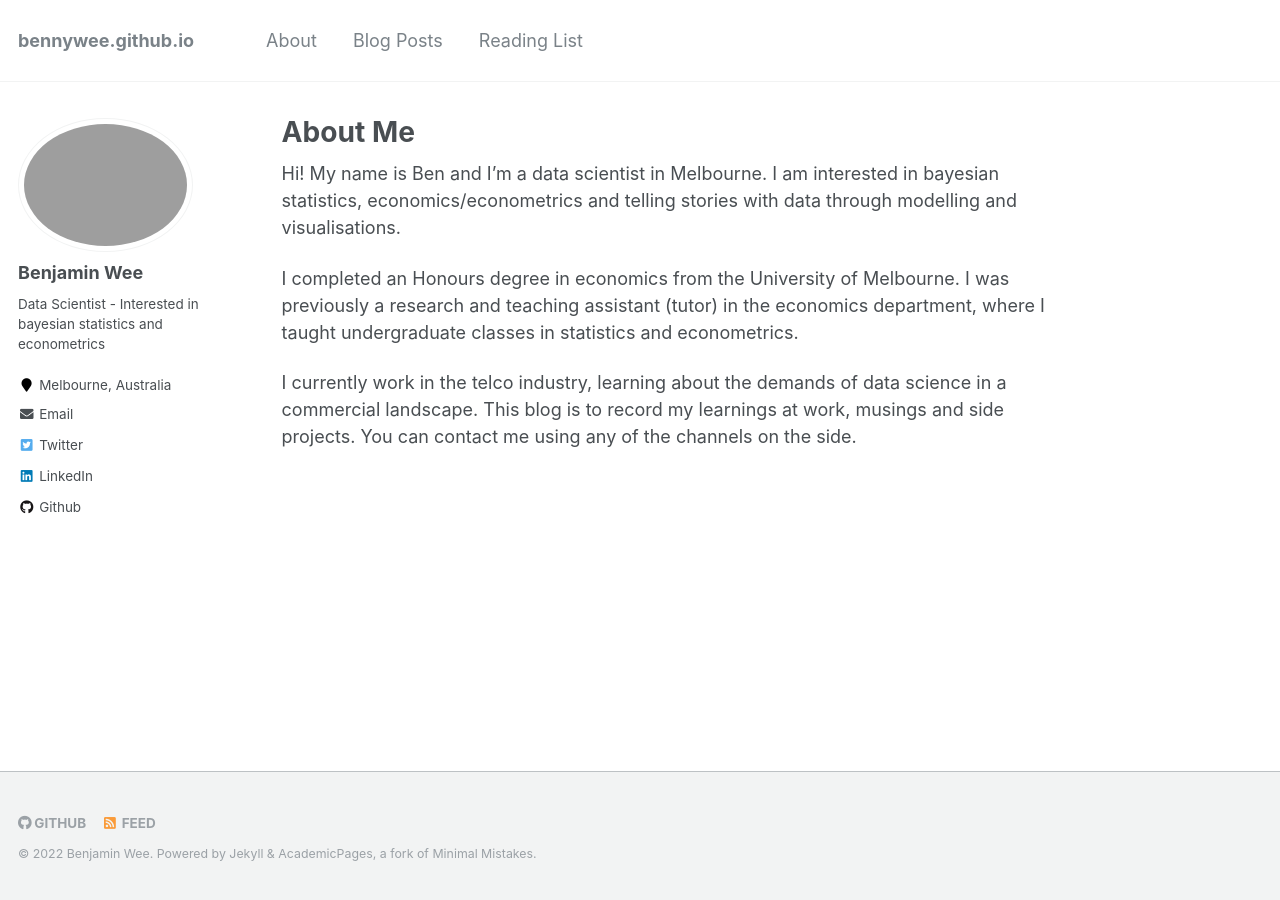
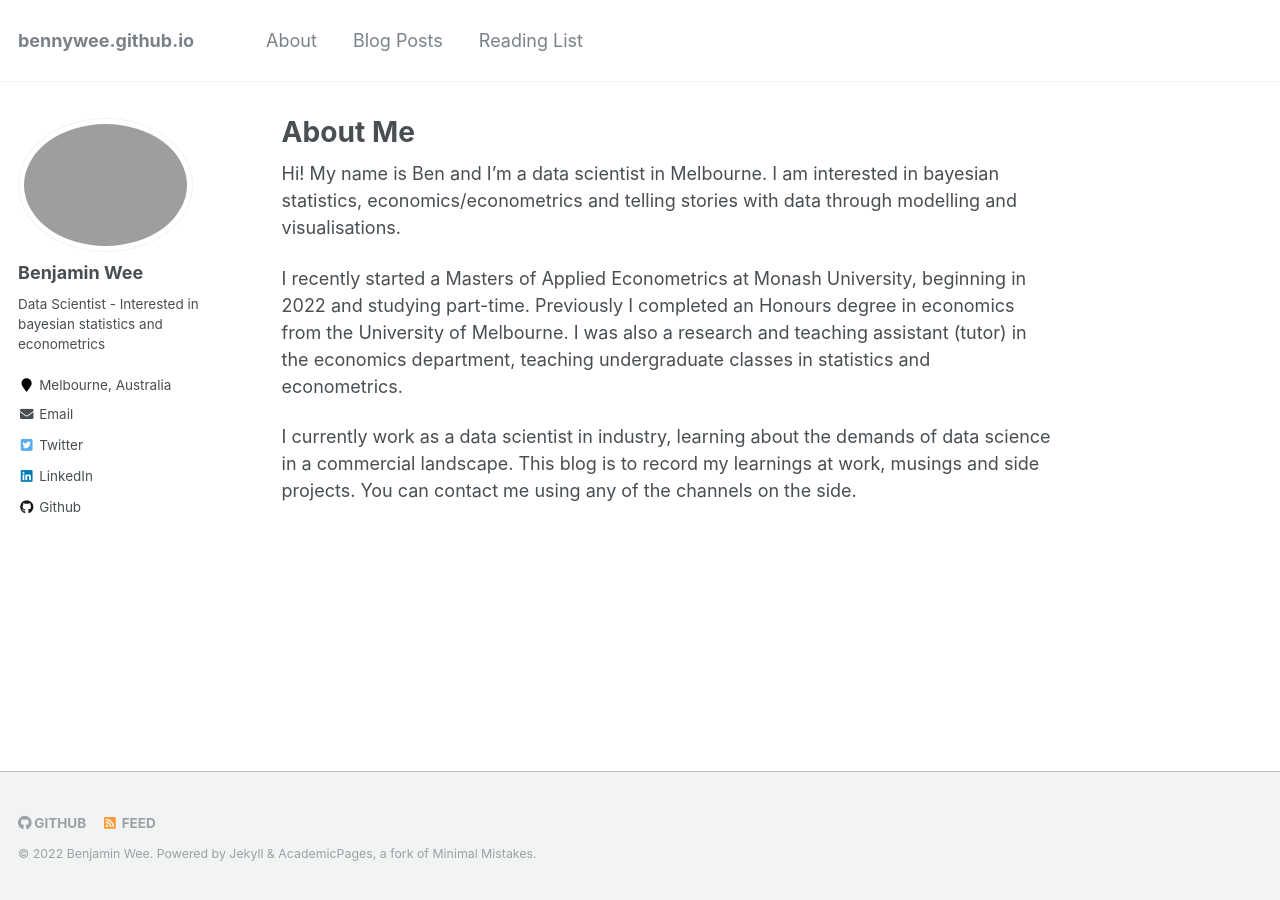
Before and after one commit to bennywee/bennywee.github.io, a Jekyll site: the page built from _pages/about.md, in a window 1280 px wide. Built offline with Jekyll 4.4.1, drawn with Linux system fonts in a browser that asks for light colours.

Commit message:
Update about.md

```diff
--- a/_pages/about.md
+++ b/_pages/about.md
@@ -10,6 +10,6 @@ redirect_from:
 
 Hi! My name is Ben and I'm a data scientist in Melbourne. I am interested in bayesian statistics, economics/econometrics and telling stories with data through modelling and visualisations.
 
-I completed an Honours degree in economics from the University of Melbourne. I was previously a research and teaching assistant (tutor) in the economics department, where I taught undergraduate classes in statistics and econometrics.
+I recently started a Masters of Applied Econometrics at Monash University, beginning in 2022 and studying part-time. Previously I completed an Honours degree in economics from the University of Melbourne. I was also a research and teaching assistant (tutor) in the economics department, teaching undergraduate classes in statistics and econometrics.
 
-I currently work in the telco industry, learning about the demands of data science in a commercial landscape. This blog is to record my learnings at work, musings and side projects. You can contact me using any of the channels on the side.
+I currently work as a data scientist in industry, learning about the demands of data science in a commercial landscape. This blog is to record my learnings at work, musings and side projects. You can contact me using any of the channels on the side.
```
